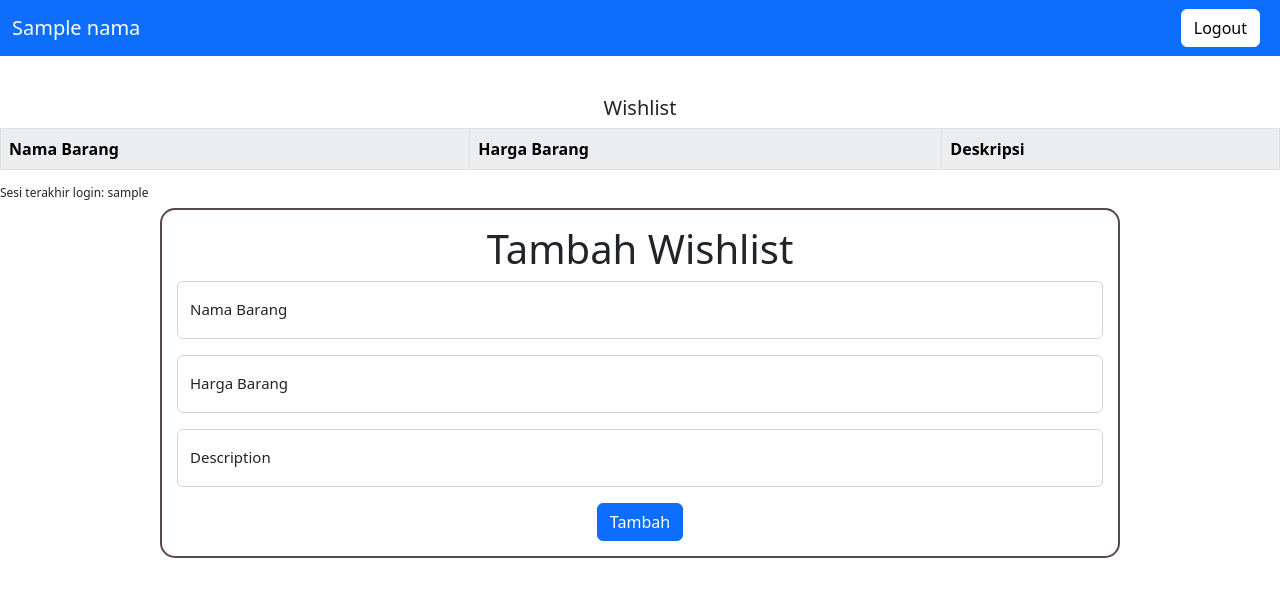
After one commit to AndiRaihan/lab-1-pbp, a Django app: template wishlist/templates/wishlist_ajax.html in a window 1280 px wide. The commit adds this page. Shown: the top 597 px of the page. Run offline with Django 4.2, Linux system fonts and the light colour scheme; the template is opened without the code that fills it: most values are stand-ins (such as "Sample title", 1, 10 or a date in 2020); lists and menus that the app fills with data are empty.

Commit message:
Lab 5 ver 1

```diff
--- a/templates/base.html
+++ b/templates/base.html
@@ -8,6 +8,7 @@
   <link rel="stylesheet" href="{% static 'css/style.css' %}">
   <link href="https://cdn.jsdelivr.net/npm/bootstrap@5.2.1/dist/css/bootstrap.min.css" rel="stylesheet"
   integrity="sha384-iYQeCzEYFbKjA/T2uDLTpkwGzCiq6soy8tYaI1GyVh/UjpbCx/TYkiZhlZB6+fzT" crossorigin="anonymous">
+  <script src="https://ajax.googleapis.com/ajax/libs/jquery/3.6.0/jquery.min.js"></script>
   {% block meta %}
   {% endblock meta %}
 </head>
--- /dev/null
+++ b/wishlist/templates/wishlist_ajax.html
@@ -0,0 +1,115 @@
+{% extends 'base.html' %}
+{% block content %}
+
+<head>
+    <style>
+        table {
+            margin-left: auto;
+            margin-right: auto;
+        }
+
+        form {
+            margin: auto;
+            width: 75%;
+            padding: 1em;
+            border: 2px solid rgb(87, 73, 73);
+            border-radius: 1em;
+            font-size: 15px;
+        }
+    </style>
+</head>
+
+<body>
+    <script type="text/javascript">
+        $.ajax({
+            url: '../json/',
+            dataType: 'json',
+            success: function (data) {
+                for (var i = 0; i < data.length; i++) {
+                    var row = $('<tr><td>' + data[i].fields.nama_barang + '</td><td>' + data[i].fields.harga_barang + '</td><td>' +
+                        data[i].fields.deskripsi + '</td></tr>');
+                    $('#Table').append(row);
+                }
+            },
+            error: function (jqXHR, textStatus, errorThrown) {
+                alert('Error: ' + textStatus + ' - ' + errorThrown);
+            }
+        });
+        $(document).ready(function(){
+            $("#submit_button").click(function () {
+                var nama_barang = $('#id_barang').val();
+                var harga_barang = $('#id_harga').val();
+                var description= $('#id_description').val();
+                var csrfmiddlewaretoken = $('input[name=csrfmiddlewaretoken]').val();
+
+                $.post('./submit', {
+                    nama_barang,
+                    harga_barang,
+                    description,
+                    csrfmiddlewaretoken,
+                }, function (data, status) {
+                    document.getElementById("add_wishlist").reset();
+                    var row = $('<tr><td>' + nama_barang + '</td><td>' + harga_barang + '</td><td>' +
+                    description + '</td></tr>');
+                    $('#Table').append(row);
+                });
+            });
+        });
+
+    </script>
+    <nav class="navbar navbar-dark bg-primary">
+        <div class="container-fluid">
+            <a class="navbar-brand" href="#">{{nama}}</a>
+            <button class="btn btn-light me-2" type="button" style="background-color:rgb(255, 255, 255)"><a
+                    href="{% url 'wishlist:logout' %}" style="text-decoration : none; color: black">Logout</a></button>
+        </div>
+    </nav>
+
+    <p>&nbsp;</p>
+    <h5 style="text-align: center; font: arial;">Wishlist</h5>
+    <table class="table table-light table-striped table-hover table-bordered" id="Table">
+        <tr>
+            <th>Nama Barang</th>
+            <th>Harga Barang</th>
+            <th>Deskripsi</th>
+        </tr>
+        {% comment %} Tambahkan data di bawah baris ini {% endcomment %}
+    </table>
+    <h5 style="font-size : 75%">Sesi terakhir login: {{ last_login }}</h5>
+
+    <!-- <div class="d-flex flex-column min-vh-100 justify-content-center align-items-center"> -->
+    <form method="POST" class="form-floating" id="add_wishlist">
+        {% csrf_token %}
+        <div class="row">
+            <h1 style="text-align:center;">Tambah Wishlist</h1>
+        </div>
+        <div class="form-floating mb-3">
+            <input type="text" name="nama_barang" maxlength="255" required="" id="id_barang" class="form-control"
+                placeholder="Insert Nama Barang Here">
+            <label class="form-lable" for="id_title">Nama Barang</label>
+        </div>
+        <div class="form-floating mb-3">
+            <input type="text" name="harga_barang" required="" id="id_harga" class="form-control"
+                placeholder="Insert Price Here">
+            <label class="form-lable" for="id_description">Harga Barang</label>
+        </div>
+        <div class="form-floating mb-3">
+            <input type="text" name="description" required="" id="id_description" class="form-control"
+                placeholder="Inser Description Here">
+            <label class="form-lable" for="id_description">Description</label>
+        </div>
+        <div class="row d-flex justify-content-center text-center">
+            <div class="col justify-content-center align-items-center">
+                <input id = "submit_button" type="submit" name="submit" value="Tambah" class="btn btn-primary">
+            </div>
+        </div>
+    </form>
+    </div>
+    <script src="https://cdn.jsdelivr.net/npm/@popperjs/core@2.11.6/dist/umd/popper.min.js"
+        integrity="sha384-oBqDVmMz9ATKxIep9tiCxS/Z9fNfEXiDAYTujMAeBAsjFuCZSmKbSSUnQlmh/jp3"
+        crossorigin="anonymous"></script>
+    <script src="https://cdn.jsdelivr.net/npm/bootstrap@5.2.1/dist/js/bootstrap.min.js"
+        integrity="sha384-7VPbUDkoPSGFnVtYi0QogXtr74QeVeeIs99Qfg5YCF+TidwNdjvaKZX19NZ/e6oz"
+        crossorigin="anonymous"></script>
+</body>
+{% endblock content %}
--- a/wishlist/urls.py
+++ b/wishlist/urls.py
@@ -13,4 +13,6 @@ urlpatterns = [
     path('register/', register, name='register'),
     path('login/', login_user, name='login'),
     path('logout/', logout_user, name='logout'),
+    path('ajax/', show_wishlist_ajax, name="show_wishlist_ajax"),
+    path('ajax/submit', add_wishlist, name="add_wishlist"),
 ]
```
Also changed, not shown: wishlist/views.py (+24 -1 lines).
